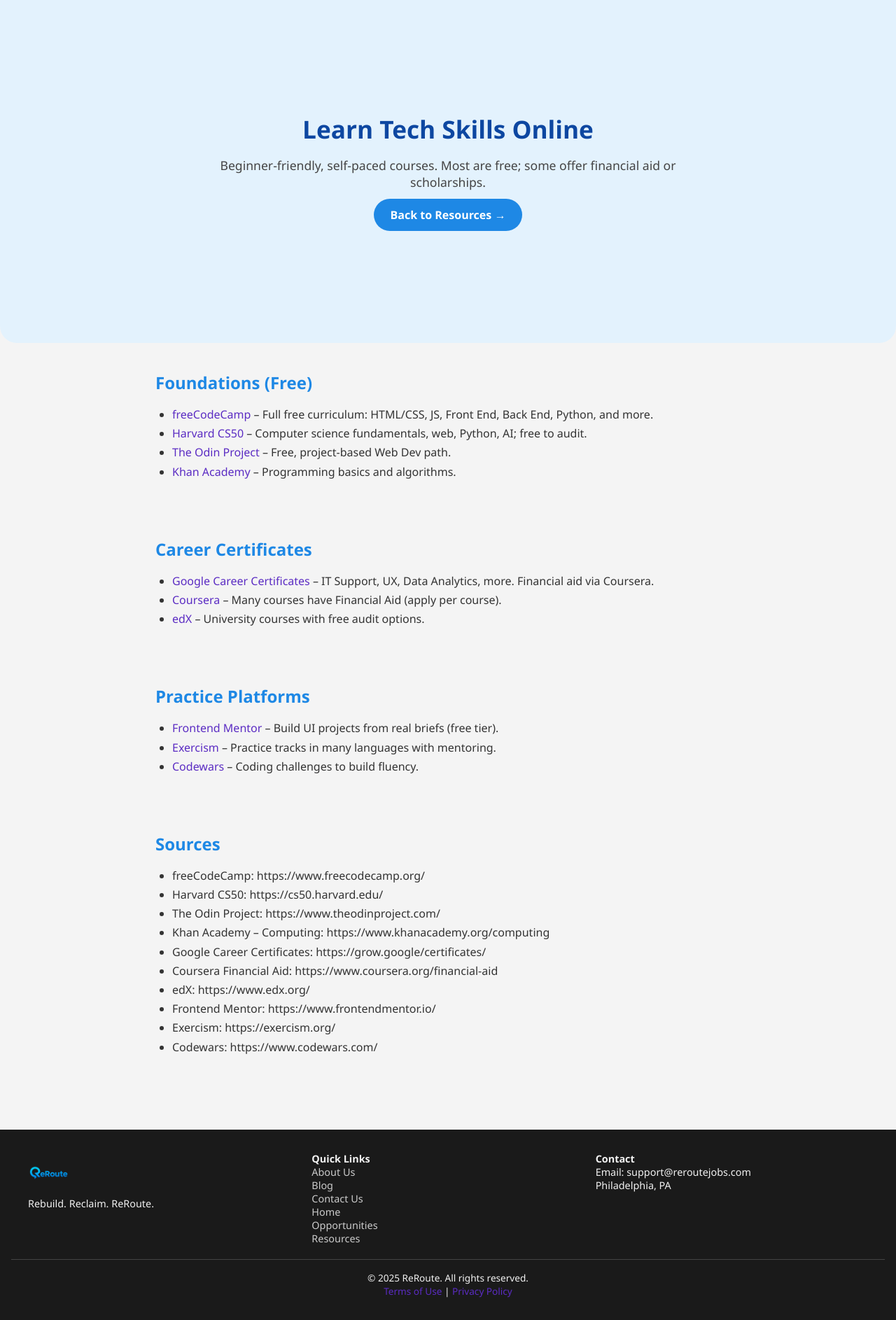
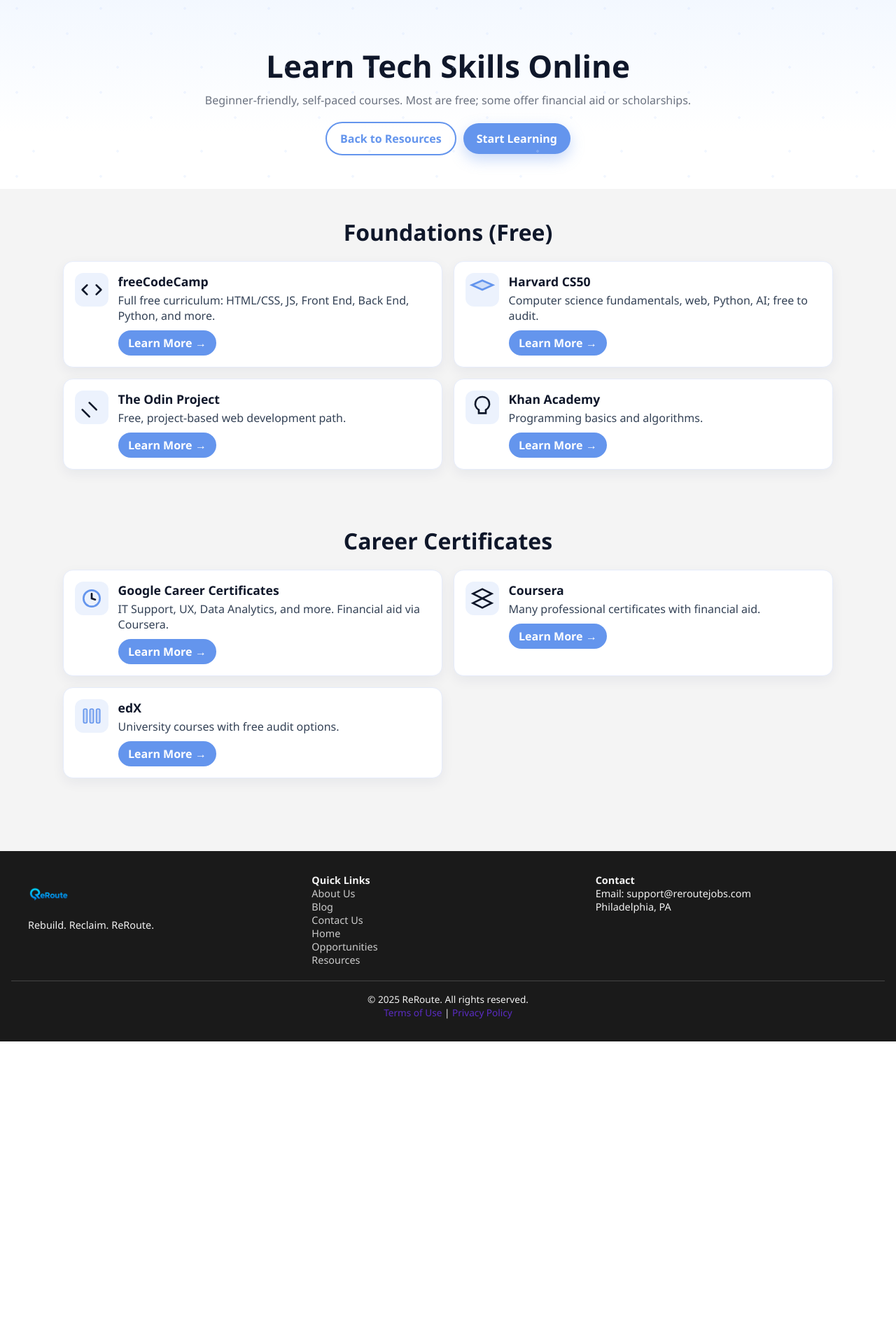
Before and after one commit to jcoffer921/reroute, a Django app: page /resources/job-tools/tech-courses/ in a window 1280 px wide. Shown: the part 72-1958 px from the top of the page at 70% size. After the commit the page ends 1560 px from the top, so only its background shows below. Run offline with Django 5.2, Linux system fonts and the light colour scheme; data comes from the database, SQL or seed files in the repository; parts of the project's set-up code (start-up, migrations or seed data) failed here and were passed over; some libraries are stand-ins or nearby versions.

Commit message:
Updated children resource pages

```diff
--- /dev/null
+++ b/resources/static/resources/css/job_tools/tech_courses.css
@@ -0,0 +1,40 @@
+/* ===== Tech Courses (Learn Tech Skills Online) ===== */
+.tech-hero {
+  position: relative;
+  padding: 4rem 1.5rem 3rem;
+  background: linear-gradient(180deg, #f3f8ff 0%, #ffffff 70%);
+}
+.tech-hero-inner { max-width: 1100px; margin: 0 auto; text-align: center; }
+.tech-hero h1 { margin: 0 0 .5rem; font-size: clamp(2rem, 4vw, 2.75rem); font-weight: 900; color: #0F172A; }
+.tech-subtext { color: #6b7280; margin: 0 0 1rem; }
+.tech-cta-row { display: inline-flex; gap: .6rem; align-items: center; margin-top: .25rem; }
+
+.btn-pill { display: inline-block; padding: .7rem 1.2rem; border-radius: 999px; text-decoration: none; font-weight: 800; }
+.btn-pill { background: #6495ED; color: #fff; box-shadow: 0 8px 20px rgba(100,149,237,0.35); }
+.btn-pill:hover { background: #5a86d6; }
+.btn-pill.outline { background: transparent; color: #6495ED; border: 2px solid #6495ED; box-shadow: none; }
+.btn-pill.outline:hover { background: rgba(100,149,237,0.08); }
+
+.tech-bg-pattern {
+  position: absolute; inset: 0; pointer-events: none; opacity: .25; background-image:
+    radial-gradient( circle at 20% 10%, #cfe0ff 0 2px, transparent 2px),
+    radial-gradient( circle at 80% 40%, #cfe0ff 0 2px, transparent 2px),
+    radial-gradient( circle at 40% 80%, #cfe0ff 0 2px, transparent 2px);
+  background-size: 120px 120px;
+}
+
+.tech-section { padding: 2.5rem 1.5rem; }
+.tech-section-inner { max-width: 1100px; margin: 0 auto; }
+.tech-section h2 { text-align: center; margin: 0 0 1.25rem; font-size: clamp(1.6rem, 3vw, 2rem); font-weight: 900; color: #0F172A; }
+
+.resource-grid { display: grid; gap: 1rem; }
+.resource-grid.two-col { grid-template-columns: repeat(2, 1fr); }
+@media (max-width: 900px){ .resource-grid.two-col { grid-template-columns: 1fr; } }
+
+.resource-card { display: flex; gap: .85rem; align-items: flex-start; background: #fff; border: 1px solid #e6ecfb; border-radius: 14px; padding: 1rem; box-shadow: 0 6px 18px rgba(10,34,80,.06); transition: transform .18s ease, box-shadow .18s ease, border-color .18s ease; }
+.resource-card:hover { transform: translateY(-4px); box-shadow: 0 14px 30px rgba(10,34,80,.12); border-color: rgba(100,149,237,.5); }
+.res-icon { width: 48px; height: 48px; border-radius: 12px; background: rgba(100,149,237,.12); display: inline-flex; align-items: center; justify-content: center; flex: 0 0 48px; }
+.res-body h3 { margin: 0 0 .25rem; font-size: 1.1rem; color: #0F172A; }
+.res-body p { margin: 0 0 .6rem; color: #334155; }
+.learn-btn { display: inline-block; padding: .45rem .9rem; border-radius: 999px; background: #6495ED; color: #fff; text-decoration: none; font-weight: 700; }
+.learn-btn:hover { background: #5a86d6; }
--- a/resources/templates/resources/job_tools/tech_courses.html
+++ b/resources/templates/resources/job_tools/tech_courses.html
@@ -4,56 +4,147 @@
 {% block title %}Tech Courses | ReRoute Resources{% endblock %}
 
 {% block content %}
-<link rel="stylesheet" href="{% static 'resources/css/job_tools/interview_prep.css' %}">
+<link rel="stylesheet" href="{% static 'resources/css/job_tools/tech_courses.css' %}">
 
-<div class="interview-hero">
+<!-- Hero / Header -->
+<section class="tech-hero">
+  <div class="tech-hero-inner">
     <h1>Learn Tech Skills Online</h1>
-  <p>Beginner‑friendly, self‑paced courses. Most are free; some offer financial aid or scholarships.</p>
-  <a href="{% url 'resource_list' %}" class="btn-primary" style="margin-top: .75rem; display:inline-block;">Back to Resources →</a>
+    <p class="tech-subtext">Beginner‑friendly, self‑paced courses. Most are free; some offer financial aid or scholarships.</p>
+    <div class="tech-cta-row">
+      <a href="{% url 'resource_list' %}" class="btn-pill outline">Back to Resources</a>
+      <a href="#foundations" class="btn-pill">Start Learning</a>
     </div>
+  </div>
+  <div class="tech-bg-pattern" aria-hidden="true"></div>
+  </section>
 
-<div class="interview-section">
+<!-- Foundations (Free) -->
+<section id="foundations" class="tech-section">
+  <div class="tech-section-inner">
     <h2>Foundations (Free)</h2>
-  <ul>
-    <li><a href="https://www.freecodecamp.org/" target="_blank" rel="noopener">freeCodeCamp</a> – Full free curriculum: HTML/CSS, JS, Front End, Back End, Python, and more.</li>
-    <li><a href="https://cs50.harvard.edu/" target="_blank" rel="noopener">Harvard CS50</a> – Computer science fundamentals, web, Python, AI; free to audit.</li>
-    <li><a href="https://www.theodinproject.com/" target="_blank" rel="noopener">The Odin Project</a> – Free, project‑based Web Dev path.</li>
-    <li><a href="https://www.khanacademy.org/computing" target="_blank" rel="noopener">Khan Academy</a> – Programming basics and algorithms.</li>
-  </ul>
+    <div class="resource-grid two-col">
+      <!-- freeCodeCamp -->
+      <article class="resource-card">
+        <div class="res-icon" aria-hidden="true">
+          <!-- Code brackets icon -->
+          <svg width="40" height="40" viewBox="0 0 24 24" fill="none" xmlns="http://www.w3.org/2000/svg">
+            <path d="M8 8l-4 4 4 4M16 8l4 4-4 4" stroke="#0F172A" stroke-width="1.6" stroke-linecap="round" stroke-linejoin="round"/>
+          </svg>
         </div>
+        <div class="res-body">
+          <h3>freeCodeCamp</h3>
+          <p>Full free curriculum: HTML/CSS, JS, Front End, Back End, Python, and more.</p>
+          <a href="https://www.freecodecamp.org/" target="_blank" rel="noopener" class="learn-btn">Learn More →</a>
+        </div>
+      </article>
 
-<div class="interview-section">
+      <!-- CS50 -->
+      <article class="resource-card">
+        <div class="res-icon" aria-hidden="true">
+          <!-- Graduation cap -->
+          <svg width="40" height="40" viewBox="0 0 24 24" fill="none" xmlns="http://www.w3.org/2000/svg">
+            <path d="M12 4L3 8l9 4 9-4-9-4z" fill="#6495ED" opacity=".2"/>
+            <path d="M12 4L3 8l9 4 9-4-9-4z" stroke="#6495ED" stroke-width="1.6"/>
+          </svg>
+        </div>
+        <div class="res-body">
+          <h3>Harvard CS50</h3>
+          <p>Computer science fundamentals, web, Python, AI; free to audit.</p>
+          <a href="https://cs50.harvard.edu/" target="_blank" rel="noopener" class="learn-btn">Learn More →</a>
+        </div>
+      </article>
+
+      <!-- Odin Project -->
+      <article class="resource-card">
+        <div class="res-icon" aria-hidden="true">
+          <!-- Hammer/tool icon (abstract) -->
+          <svg width="40" height="40" viewBox="0 0 24 24" fill="none" xmlns="http://www.w3.org/2000/svg">
+            <path d="M4 14l6 6M10 8l6 6" stroke="#0F172A" stroke-width="1.6" stroke-linecap="round"/>
+          </svg>
+        </div>
+        <div class="res-body">
+          <h3>The Odin Project</h3>
+          <p>Free, project‑based web development path.</p>
+          <a href="https://www.theodinproject.com/" target="_blank" rel="noopener" class="learn-btn">Learn More →</a>
+        </div>
+      </article>
+
+      <!-- Khan Academy -->
+      <article class="resource-card">
+        <div class="res-icon" aria-hidden="true">
+          <!-- Lightbulb icon -->
+          <svg width="40" height="40" viewBox="0 0 24 24" fill="none" xmlns="http://www.w3.org/2000/svg">
+            <path d="M12 3a6 6 0 0 0-3 11.2V17h6v-2.8A6 6 0 0 0 12 3z" stroke="#0F172A" stroke-width="1.6"/>
+          </svg>
+        </div>
+        <div class="res-body">
+          <h3>Khan Academy</h3>
+          <p>Programming basics and algorithms.</p>
+          <a href="https://www.khanacademy.org/computing" target="_blank" rel="noopener" class="learn-btn">Learn More →</a>
+        </div>
+      </article>
+    </div>
+  </div>
+</section>
+
+<!-- Career Certificates -->
+<section id="certificates" class="tech-section">
+  <div class="tech-section-inner">
     <h2>Career Certificates</h2>
-  <ul>
-    <li><a href="https://grow.google/certificates/" target="_blank" rel="noopener">Google Career Certificates</a> – IT Support, UX, Data Analytics, more. Financial aid via Coursera.</li>
-    <li><a href="https://www.coursera.org/financial-aid" target="_blank" rel="noopener">Coursera</a> – Many courses have Financial Aid (apply per course).</li>
-    <li><a href="https://www.edx.org/" target="_blank" rel="noopener">edX</a> – University courses with free audit options.</li>
-  </ul>
+    <div class="resource-grid two-col">
+      <!-- Google Career Certificates -->
+      <article class="resource-card">
+        <div class="res-icon" aria-hidden="true">
+          <!-- Badge icon -->
+          <svg width="40" height="40" viewBox="0 0 24 24" fill="none" xmlns="http://www.w3.org/2000/svg">
+            <circle cx="12" cy="12" r="7" stroke="#6495ED" stroke-width="1.6"/>
+            <path d="M12 8v4l3 1" stroke="#0F172A" stroke-width="1.6" stroke-linecap="round"/>
+          </svg>
         </div>
+        <div class="res-body">
+          <h3>Google Career Certificates</h3>
+          <p>IT Support, UX, Data Analytics, and more. Financial aid via Coursera.</p>
+          <a href="https://grow.google/certificates/" target="_blank" rel="noopener" class="learn-btn">Learn More →</a>
+        </div>
+      </article>
 
-<div class="interview-section">
-  <h2>Practice Platforms</h2>
-  <ul>
-    <li><a href="https://www.frontendmentor.io/" target="_blank" rel="noopener">Frontend Mentor</a> – Build UI projects from real briefs (free tier).</li>
-    <li><a href="https://exercism.org/" target="_blank" rel="noopener">Exercism</a> – Practice tracks in many languages with mentoring.</li>
-    <li><a href="https://codewars.com/" target="_blank" rel="noopener">Codewars</a> – Coding challenges to build fluency.</li>
-  </ul>
+      <!-- Coursera -->
+      <article class="resource-card">
+        <div class="res-icon" aria-hidden="true">
+          <!-- Layers icon -->
+          <svg width="40" height="40" viewBox="0 0 24 24" fill="none" xmlns="http://www.w3.org/2000/svg">
+            <path d="M12 4l8 4-8 4-8-4 8-4zm0 8l8 4-8 4-8-4 8-4z" stroke="#0F172A" stroke-width="1.6"/>
+          </svg>
         </div>
+        <div class="res-body">
+          <h3>Coursera</h3>
+          <p>Many professional certificates with financial aid.</p>
+          <a href="https://www.coursera.org/financial-aid" target="_blank" rel="noopener" class="learn-btn">Learn More →</a>
+        </div>
+      </article>
 
-<div class="interview-section">
-  <h2>Sources</h2>
-  <ul>
-    <li>freeCodeCamp: https://www.freecodecamp.org/</li>
-    <li>Harvard CS50: https://cs50.harvard.edu/</li>
-    <li>The Odin Project: https://www.theodinproject.com/</li>
-    <li>Khan Academy – Computing: https://www.khanacademy.org/computing</li>
-    <li>Google Career Certificates: https://grow.google/certificates/</li>
-    <li>Coursera Financial Aid: https://www.coursera.org/financial-aid</li>
-    <li>edX: https://www.edx.org/</li>
-    <li>Frontend Mentor: https://www.frontendmentor.io/</li>
-    <li>Exercism: https://exercism.org/</li>
-    <li>Codewars: https://www.codewars.com/</li>
-  </ul>
+      <!-- edX -->
+      <article class="resource-card">
+        <div class="res-icon" aria-hidden="true">
+          <!-- Columns icon -->
+          <svg width="40" height="40" viewBox="0 0 24 24" fill="none" xmlns="http://www.w3.org/2000/svg">
+            <rect x="5" y="6" width="3" height="12" rx="1" fill="#6495ED" opacity=".25"/>
+            <rect x="10.5" y="6" width="3" height="12" rx="1" fill="#6495ED" opacity=".25"/>
+            <rect x="16" y="6" width="3" height="12" rx="1" fill="#6495ED" opacity=".25"/>
+            <rect x="5" y="6" width="3" height="12" rx="1" stroke="#6495ED"/>
+            <rect x="10.5" y="6" width="3" height="12" rx="1" stroke="#6495ED"/>
+            <rect x="16" y="6" width="3" height="12" rx="1" stroke="#6495ED"/>
+          </svg>
         </div>
+        <div class="res-body">
+          <h3>edX</h3>
+          <p>University courses with free audit options.</p>
+          <a href="https://www.edx.org/" target="_blank" rel="noopener" class="learn-btn">Learn More →</a>
+        </div>
+      </article>
+    </div>
+  </div>
+</section>
 
 {% endblock %}
```
Also changed, not shown: resources/static/resources/css/job_tools/job_tools.css (added, +27 -0 lines), resources/templates/resources/job_tools/index.html (+61 -27 lines). Lines whose indentation alone changed are shown as unchanged.
